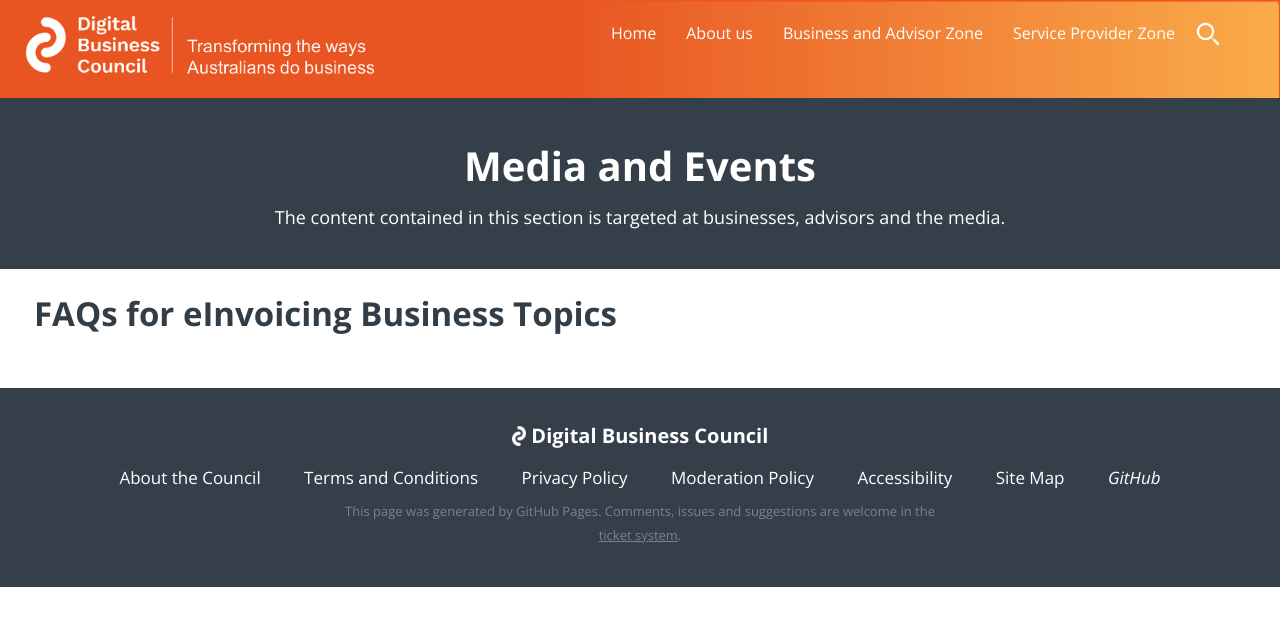
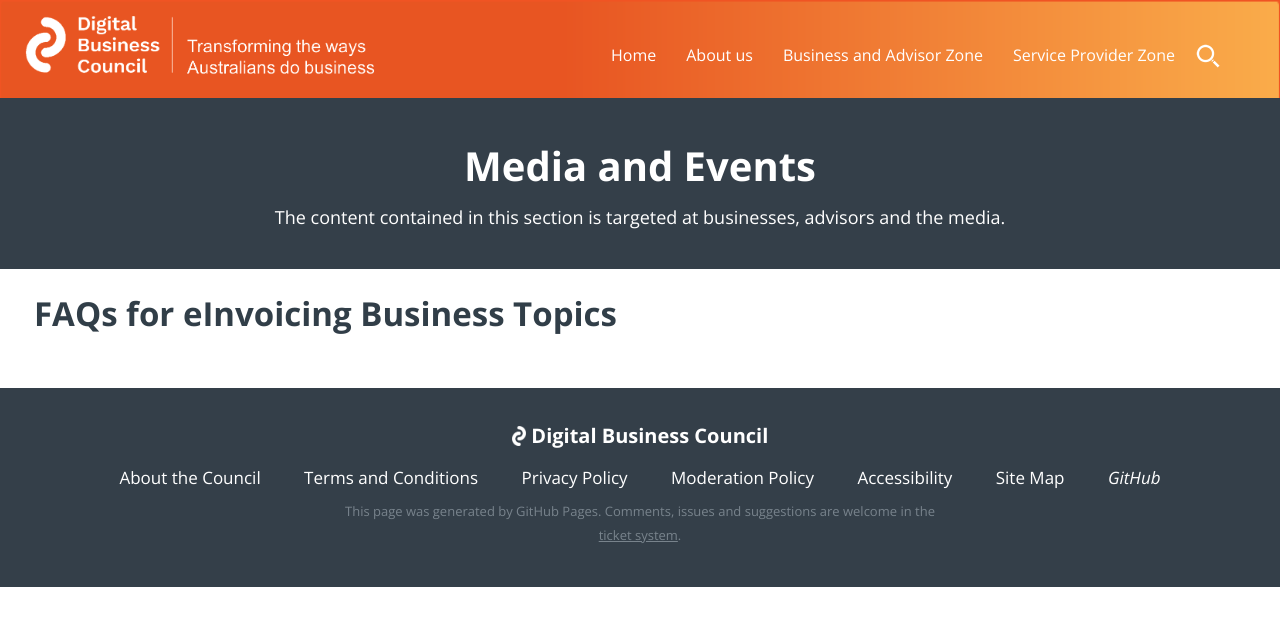
Before and after one commit to Digital-Business-Council/Digital-Business-Council.github.io, a Jekyll site: the page built from pages/business-zone/blogs/faq-einvoicing-business.md, in a window 1280 px wide. Shown: the top 626 px of the page. Built offline with Jekyll 4.4.1, drawn with Linux system fonts in a browser that asks for light colours.

Commit message:
Update header-blog.html

```diff
--- a/_includes/header-blog.html
+++ b/_includes/header-blog.html
@@ -10,7 +10,10 @@
                 </div>
             </div>
             <a href="/" class="logo"><img src="/images/Logo-tag-transparent.png" alt="Digital Business Council Logo"></a>
-            {% include header-menu.html %}
+            <div id="standard-menu">
+	    {% include header-menu.html %}
+		</div>
+            {% include search-bar.html %}
         </div>
     </div>
     <div class="header-content">
```
